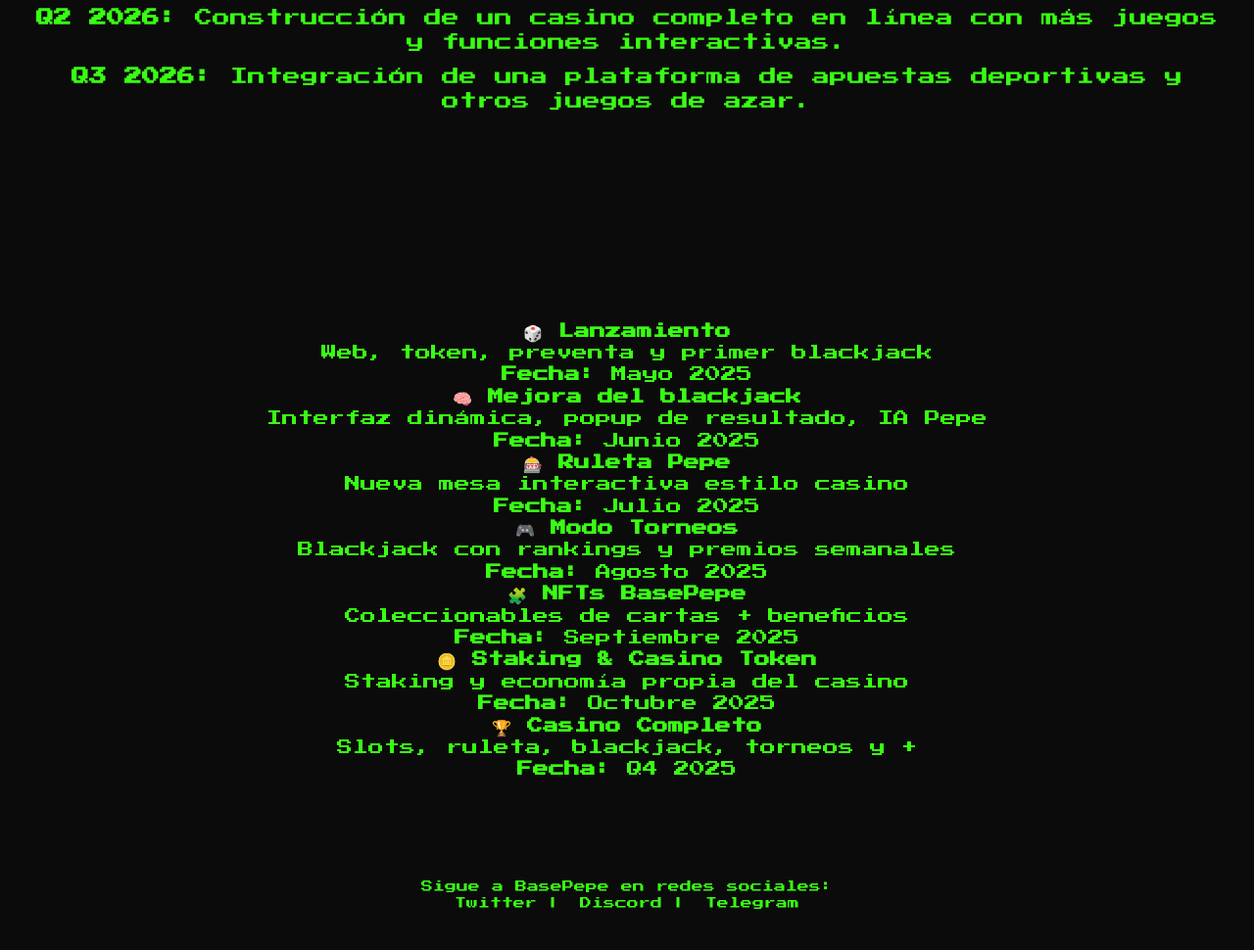
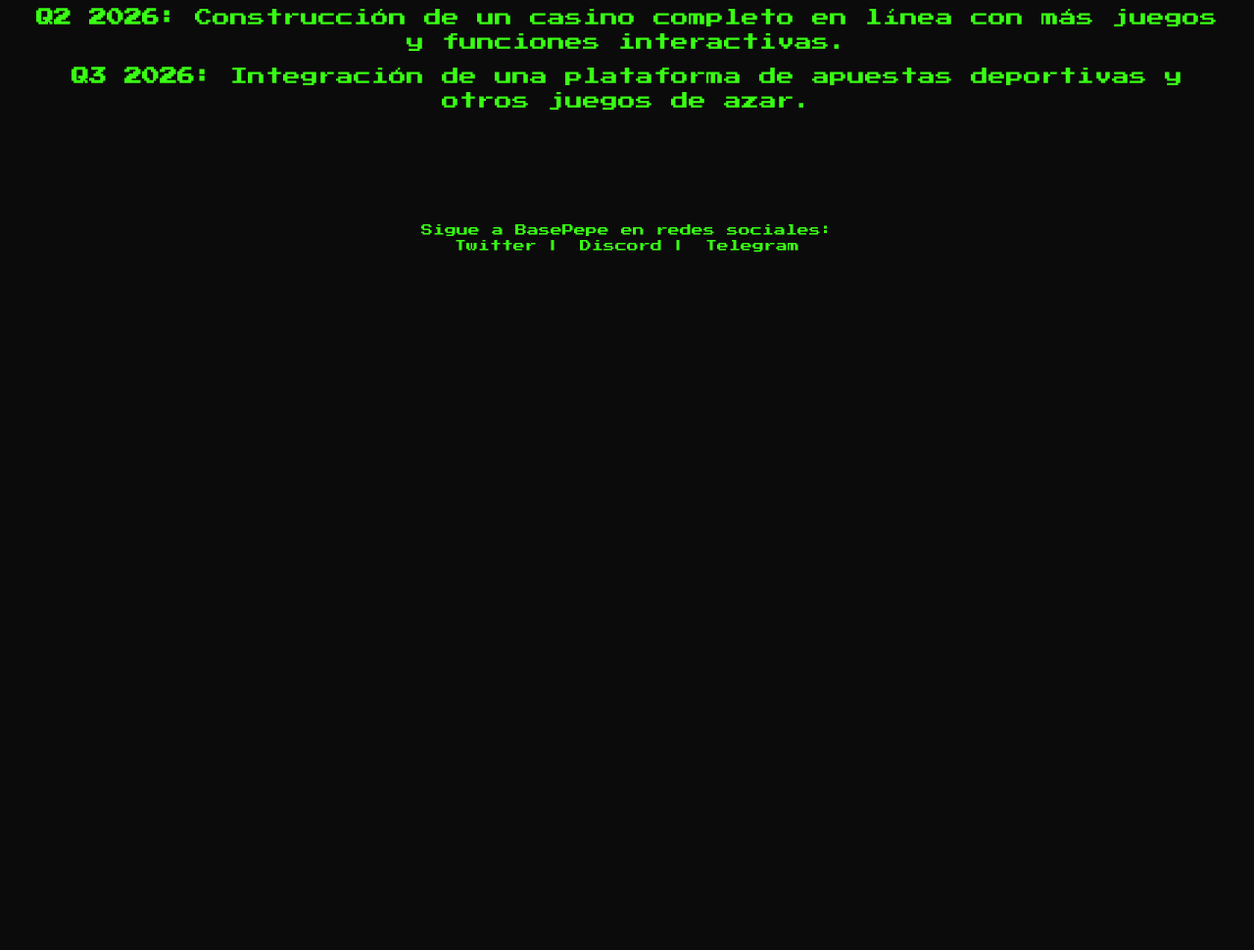
Before and after one commit to VortexLove/basepepe-website., a plain HTML site: page index.html in a window 1280 px wide. Shown: the part 1666-2636 px from the top of the page at 98% size. After the commit the page ends 1966 px from the top, so only its background shows below. Drawn offline with Linux system fonts and the light colour scheme.

Commit message:
Update index.html

```diff
--- a/index.html
+++ b/index.html
@@ -95,49 +95,6 @@
       <li><strong>Q3 2026:</strong> Integración de una plataforma de apuestas deportivas y otros juegos de azar.</li>
     </ul>
   </section>
-
-  <section id="roadmap" class="roadmap">
-    <!-- Aquí es donde pegas el código del roadmap -->
-    <div class="roadmap-container">
-      <div class="roadmap">
-        <div class="roadmap-item">
-          <h4>🎲 Lanzamiento</h4>
-          <p>Web, token, preventa y primer blackjack</p>
-          <p><strong>Fecha:</strong> Mayo 2025</p>
-        </div>
-        <div class="roadmap-item">
-          <h4>🧠 Mejora del blackjack</h4>
-          <p>Interfaz dinámica, popup de resultado, IA Pepe</p>
-          <p><strong>Fecha:</strong> Junio 2025</p>
-        </div>
-        <div class="roadmap-item">
-          <h4>🎰 Ruleta Pepe</h4>
-          <p>Nueva mesa interactiva estilo casino</p>
-          <p><strong>Fecha:</strong> Julio 2025</p>
-        </div>
-        <div class="roadmap-item">
-          <h4>🎮 Modo Torneos</h4>
-          <p>Blackjack con rankings y premios semanales</p>
-          <p><strong>Fecha:</strong> Agosto 2025</p>
-        </div>
-        <div class="roadmap-item">
-          <h4>🧩 NFTs BasePepe</h4>
-          <p>Coleccionables de cartas + beneficios</p>
-          <p><strong>Fecha:</strong> Septiembre 2025</p>
-        </div>
-        <div class="roadmap-item">
-          <h4>🪙 Staking & Casino Token</h4>
-          <p>Staking y economía propia del casino</p>
-          <p><strong>Fecha:</strong> Octubre 2025</p>
-        </div>
-        <div class="roadmap-item">
-          <h4>🏆 Casino Completo</h4>
-          <p>Slots, ruleta, blackjack, torneos y +</p>
-          <p><strong>Fecha:</strong> Q4 2025</p>
-        </div>
-      </div>
-    </div>
-</section>
 
   <footer>
     <p>Sigue a BasePepe en redes sociales:</p>
```
